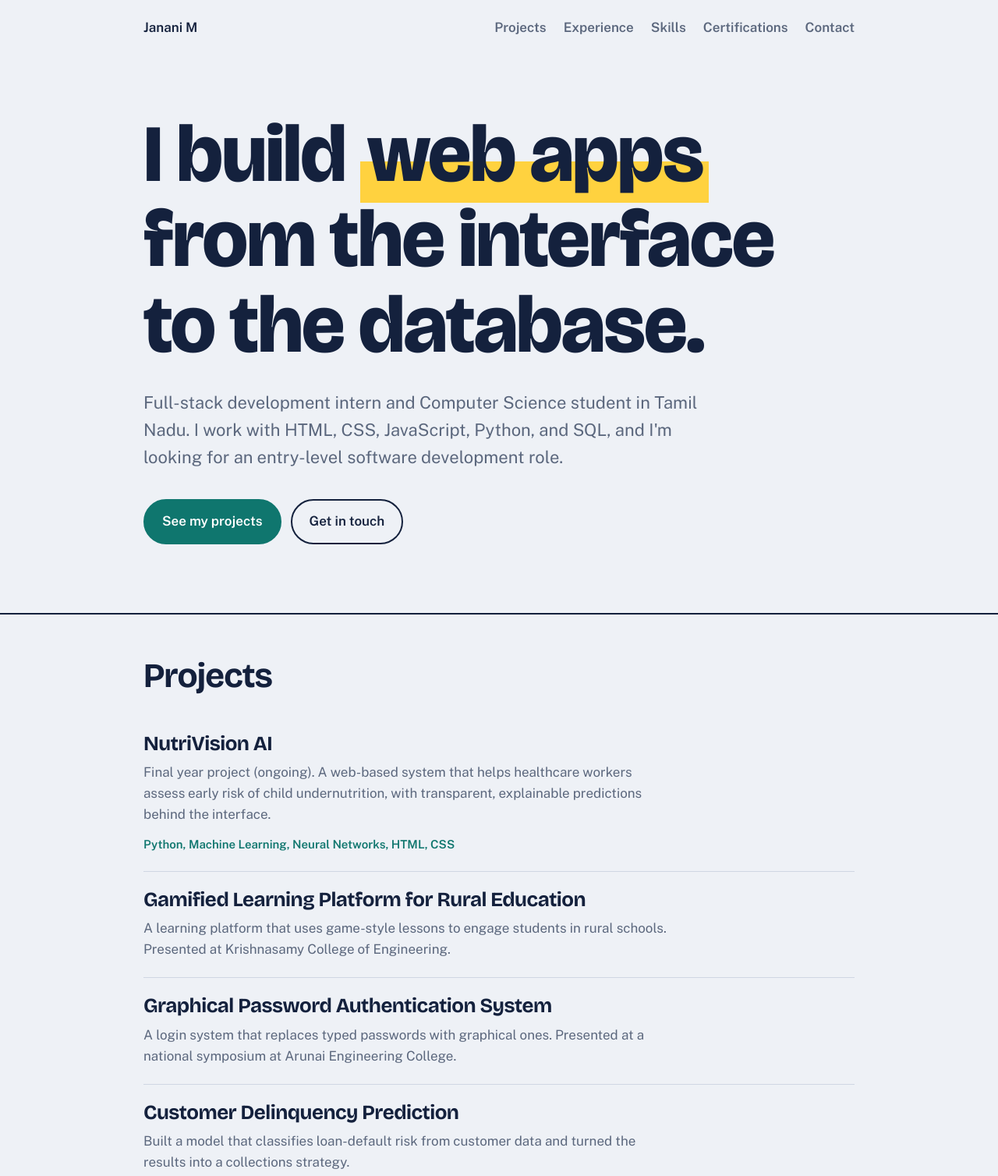
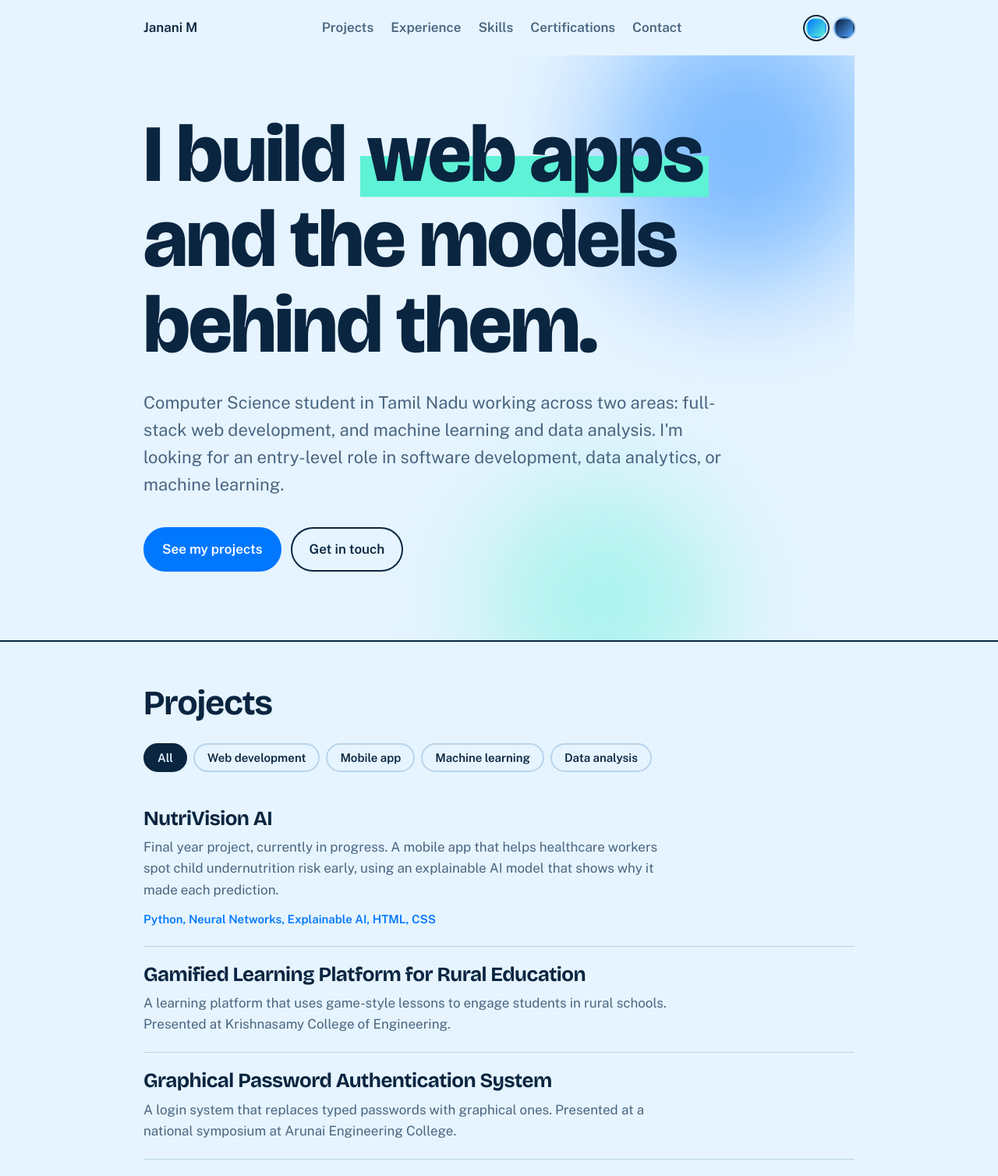
Before and after one commit to janani03500/portfolio, a plain HTML site: page index.html in a window 1280 px wide. Shown: the top 1508 px of the page at 78% size. Drawn offline with nearby package versions, Linux system fonts and the light colour scheme.

Commit message:
Update portfolio landing page to the full modern version with themed layout and project sections

```diff
--- a/index.html
+++ b/index.html
@@ -3,14 +3,17 @@
 <head>
 <meta charset="utf-8">
 <meta name="viewport" content="width=device-width, initial-scale=1, viewport-fit=cover">
-<title>Janani M — Full-Stack Developer</title>
+<title>Janani M — Full-Stack Developer and ML / Data Analyst</title>
 <link rel="preconnect" href="https://fonts.googleapis.com">
 <link href="https://fonts.googleapis.com/css2?family=Bricolage+Grotesque:wght@500;700;800&family=Public+Sans:wght@400;500;600&display=swap" rel="stylesheet">
 <style>
-:root{--bg:#eef1f6;--surface:#fff;--ink:#14213d;--mute:#5b677d;--line:#cfd6e3;--accent:#0f766e;--hl:#ffd23f;--on-accent:#fff;
+:root{--bg:#e6f4ff;--surface:#fff;--ink:#0a2540;--mute:#4a6580;--line:#b9d4ea;--accent:#0077ff;--hl:#5ef2d6;--on-accent:#fff;
 box-sizing:border-box;padding-top:env(safe-area-inset-top,0px);padding-bottom:env(safe-area-inset-bottom,0px);color-scheme:light}
-@media (prefers-color-scheme:dark){:root:not([data-theme="light"]){--bg:#0e1424;--surface:#161e33;--ink:#e8ecf5;--mute:#9aa6bf;--line:#2a3452;--accent:#5eead4;--hl:#ffd23f;--on-accent:#0e1424;color-scheme:dark}}
-:root[data-theme="dark"]{--bg:#0e1424;--surface:#161e33;--ink:#e8ecf5;--mute:#9aa6bf;--line:#2a3452;--accent:#5eead4;--hl:#ffd23f;--on-accent:#0e1424;color-scheme:dark}
+:root[data-theme="ocean"]{--bg:#e6f4ff;--ink:#0a2540;--mute:#4a6580;--line:#b9d4ea;--accent:#0077ff;--hl:#5ef2d6;--on-accent:#fff;color-scheme:light}
+
+
+:root[data-theme="navy"]{--bg:#0b1d3a;--ink:#e8f1ff;--mute:#9db6d8;--line:#25406b;--accent:#4da3ff;--hl:#7dd3fc;--on-accent:#06182f;color-scheme:dark}
+
 html{scroll-padding-top:env(safe-area-inset-top,0px);scroll-behavior:smooth}
 *{box-sizing:border-box}
 body{margin:0;background:var(--bg);color:var(--ink);font:400 17px/1.6 "Public Sans",system-ui,sans-serif}
@@ -48,25 +51,55 @@ section>.wrap>h2{font-size:clamp(30px,5vw,44px);margin-bottom:28px}
 footer{padding:40px 0 56px;color:var(--mute);font-size:15px}
 @media (max-width:600px){.job{grid-template-columns:1fr}.proj{grid-template-columns:1fr}.proj a.go{grid-row:auto;grid-column:1}}
 @media (prefers-reduced-motion:reduce){html{scroll-behavior:auto}}
-ul.plain{list-style:none;margin:0;padding:0}ul.plain li{padding:12px 0;border-bottom:1px solid var(--line)}ul.plain span{color:var(--mute);display:block;font-size:15px}.two{display:grid;grid-template-columns:repeat(auto-fit,minmax(300px,1fr));gap:40px}.two h3{font-size:22px;margin-bottom:8px}</style>
+ul.plain{list-style:none;margin:0;padding:0}ul.plain li{padding:12px 0;border-bottom:1px solid var(--line)}ul.plain span{color:var(--mute);display:block;font-size:15px}.two{display:grid;grid-template-columns:repeat(auto-fit,minmax(300px,1fr));gap:40px}.two h3{font-size:22px;margin-bottom:8px}nav{flex-wrap:wrap;gap:12px}
+.themes{display:flex;gap:10px;align-items:center}
+.themes button{width:26px;height:26px;border-radius:50%;border:2px solid transparent;cursor:pointer;padding:0;box-shadow:0 0 0 2px var(--line)}
+.themes button[aria-pressed="true"]{box-shadow:0 0 0 2px var(--bg),0 0 0 4px var(--ink)}
+.themes button[data-t="ocean"]{background:linear-gradient(135deg,#0077ff,#5ef2d6)}
+
+.themes button[data-t="navy"]{background:linear-gradient(135deg,#0b1d3a,#4da3ff)}
+
+
+.hero{position:relative;isolation:isolate;overflow:hidden}
+.blob{position:absolute;z-index:-1;border-radius:50%;filter:blur(70px);opacity:.45;pointer-events:none}
+.b1{width:340px;height:340px;background:var(--accent);top:-80px;right:-60px;animation:drift1 14s ease-in-out infinite alternate}
+.b2{width:280px;height:280px;background:var(--hl);bottom:-100px;right:22%;animation:drift2 18s ease-in-out infinite alternate}
+@keyframes drift1{to{transform:translate(-120px,90px) scale(1.2)}}
+@keyframes drift2{to{transform:translate(110px,-70px) scale(1.25)}}
+.hero h1 mark{background:linear-gradient(var(--hl),var(--hl)) no-repeat 0 90%/100% 42%;animation:sweep 1.2s .3s ease-out backwards}
+@keyframes sweep{from{background-size:0% 42%}}
+body,nav a,section,.chip,.btn,.proj,.job,ul.plain li,.themes button{transition:background-color .6s,color .6s,border-color .6s,box-shadow .3s}
+.btn:hover,.chip:hover{transform:translateY(-2px)}
+.btn,.chip{transition:transform .2s,background-color .6s,color .6s,border-color .6s}
+@media (prefers-reduced-motion:reduce){.blob,.hero h1 mark{animation:none}*{transition:none!important}}
+</style>
 </head>
 <body>
 <div class="wrap">
-<nav><span>Janani M</span><div><a href="#work">Projects</a><a href="#experience">Experience</a><a href="#skills">Skills</a><a href="#more">Certifications</a><a href="#contact">Contact</a></div></nav>
-<header class="hero">
-<h1>I build <mark>web apps</mark> from the interface to the database.</h1>
-<p>Full-stack development intern and Computer Science student in Tamil Nadu. I work with HTML, CSS, JavaScript, Python, and SQL, and I'm looking for an entry-level software development role.</p>
+<nav><span>Janani M</span><div><a href="#work">Projects</a><a href="#experience">Experience</a><a href="#skills">Skills</a><a href="#more">Certifications</a><a href="#contact">Contact</a></div><div class="themes" role="group" aria-label="Choose a colour theme"><button data-t="ocean" aria-label="Ocean theme" aria-pressed="true"></button><button data-t="navy" aria-label="Navy blue theme" aria-pressed="false"></button></div></nav>
+<header class="hero"><div class="blob b1"></div><div class="blob b2"></div>
+<h1>I build <mark>web apps</mark> and the models behind them.</h1>
+<p>Computer Science student in Tamil Nadu working across two areas: full-stack web development, and machine learning and data analysis. I'm looking for an entry-level role in software development, data analytics, or machine learning.</p>
 <div class="btns"><a class="btn main" href="#work">See my projects</a><a class="btn" href="#contact">Get in touch</a></div>
 </header>
 </div>
 
 <section id="work"><div class="wrap">
 <h2>Projects</h2>
+<div class="chips" role="group" aria-label="Filter projects">
+<button class="chip" aria-pressed="true" data-f="all">All</button>
+<button class="chip" aria-pressed="false" data-f="web">Web development</button>
+<button class="chip" aria-pressed="false" data-f="mobile">Mobile app</button>
+<button class="chip" aria-pressed="false" data-f="ml">Machine learning</button>
+<button class="chip" aria-pressed="false" data-f="data">Data analysis</button>
+</div>
 <div id="list">
-<article class="proj"><h3>NutriVision AI</h3><p>Final year project (ongoing). A web-based system that helps healthcare workers assess early risk of child undernutrition, with transparent, explainable predictions behind the interface.</p><div class="tags">Python, Machine Learning, Neural Networks, HTML, CSS</div></article>
-<article class="proj"><h3>Gamified Learning Platform for Rural Education</h3><p>A learning platform that uses game-style lessons to engage students in rural schools. Presented at Krishnasamy College of Engineering.</p></article>
-<article class="proj"><h3>Graphical Password Authentication System</h3><p>A login system that replaces typed passwords with graphical ones. Presented at a national symposium at Arunai Engineering College.</p></article>
-<article class="proj"><h3>Customer Delinquency Prediction</h3><p>Built a model that classifies loan-default risk from customer data and turned the results into a collections strategy.</p><div class="tags">Python, Pandas, NumPy, Scikit-learn, Excel</div></article>
+<article class="proj" data-c="mobile ml"><h3>NutriVision AI</h3><p>Final year project, currently in progress. A mobile app that helps healthcare workers spot child undernutrition risk early, using an explainable AI model that shows why it made each prediction.</p><div class="tags">Python, Neural Networks, Explainable AI, HTML, CSS</div></article>
+<article class="proj" data-c="web"><h3>Gamified Learning Platform for Rural Education</h3><p>A learning platform that uses game-style lessons to engage students in rural schools. Presented at Krishnasamy College of Engineering.</p></article>
+<article class="proj" data-c="web"><h3>Graphical Password Authentication System</h3><p>A login system that replaces typed passwords with graphical ones. Presented at a national symposium at Arunai Engineering College.</p></article>
+<article class="proj" data-c="ml data"><h3>Customer Delinquency Prediction</h3><p>Profiled customer risk and built a model that classifies loan-default risk, scored with accuracy, precision, recall, F1, and ROC-AUC. Ended with a data-driven collections strategy.</p><div class="tags">Python, Pandas, NumPy, Scikit-learn, Excel</div></article>
+<article class="proj" data-c="ml data"><h3>Air Quality Prediction</h3><p>Analyzed environmental datasets and compared machine-learning models that predict air-quality levels from pollution trends. Presented at a technical conference.</p><div class="tags">Python, Pandas, Matplotlib, Scikit-learn</div></article>
+<article class="proj" data-c="ml"><h3>Movie Recommendation System</h3><p>A collaborative-filtering engine on the MovieLens dataset that personalizes movie suggestions.</p><div class="tags">Python, Pandas, NumPy</div></article>
 </div>
 </div></section>
 
@@ -81,25 +114,27 @@ ul.plain{list-style:none;margin:0;padding:0}ul.plain li{padding:12px 0;border-bo
 <section id="skills"><div class="wrap">
 <h2>Skills</h2>
 <div class="skills">
-<div><h3>Frontend</h3><p>HTML, CSS, JavaScript, UI/UX design, WordPress</p></div>
-<div><h3>Backend and data</h3><p>Python, SQL, Pandas, NumPy, Scikit-learn</p></div>
-<div><h3>Tools</h3><p>Git and GitHub, VS Code, Jupyter Notebook, Excel</p></div>
+<div><h3>Web development</h3><p>HTML, CSS, JavaScript, UI/UX design, WordPress</p></div>
+<div><h3>Machine learning</h3><p>Scikit-learn, neural networks, explainable AI</p></div>
+<div><h3>Data analysis</h3><p>Python, SQL, Pandas, NumPy, Matplotlib, Excel</p></div>
+<div><h3>Tools</h3><p>Git and GitHub, VS Code, Jupyter Notebook</p></div>
 </div>
 </div></section>
 
 <section id="more"><div class="wrap">
 <div class="two">
 <div><h2 style="font-size:30px;margin-bottom:16px">Certifications</h2><ul class="plain">
+<li>Machine Learning, NPTEL <span>In progress</span></li>
+<li>GenAI Powered Data Analytics Job Simulation, Tata (Forage) <span>July 2026</span></li>
 <li>Google Cloud Fundamentals: Core Infrastructure <span>January 2026</span></li>
 <li>Python Programming Fundamentals, Microsoft (Coursera) <span>December 2025</span></li>
 <li>Build a Free Website with WordPress, Coursera <span>August 2025</span></li>
 <li>UI/UX Design, Naan Mudhalvan Scheme <span>Completed</span></li>
-<li>GenAI Powered Data Analytics Job Simulation, Tata (Forage) <span>July 2026</span></li>
 </ul></div>
 <div><h2 style="font-size:30px;margin-bottom:16px">Talks and activities</h2><ul class="plain">
+<li>Air Quality Prediction using AI <span>Technical conference</span></li>
 <li>Graphical Password Authentication System <span>National symposium, Arunai Engineering College</span></li>
 <li>Gamified Learning Platform for Rural Education <span>Krishnasamy College of Engineering</span></li>
-<li>Air Quality Prediction using AI <span>Technical conference</span></li>
 <li>Google Student Ambassador Program <span>Participation certificate, July 2026</span></li>
 </ul></div>
 </div>
@@ -111,5 +146,19 @@ ul.plain{list-style:none;margin:0;padding:0}ul.plain li{padding:12px 0;border-bo
 <p style="color:var(--mute);margin-top:16px">Panruti, Cuddalore, Tamil Nadu &nbsp; <a href="https://github.com/janani03500">GitHub</a> &nbsp; <a href="https://linkedin.com/in/janani-m-2b07b92a3">LinkedIn</a></p>
 <footer>© 2026 Janani M</footer>
 </div></section>
+
+<script>
+(function(){var T=['ocean','navy'],bs=document.querySelectorAll('.themes button');
+function set(t){document.documentElement.setAttribute('data-theme',t);bs.forEach(function(b){b.setAttribute('aria-pressed',b.dataset.t===t)});try{localStorage.setItem('theme',t)}catch(e){}}
+var t=null;try{t=localStorage.getItem('theme')}catch(e){}
+if(T.indexOf(t)<0)t=(window.matchMedia&&matchMedia('(prefers-color-scheme: dark)').matches)?'navy':'ocean';
+set(t);bs.forEach(function(b){b.addEventListener('click',function(){set(b.dataset.t)})});})();
+</script>
+<script>
+document.querySelectorAll('.chip').forEach(function(b){b.addEventListener('click',function(){
+document.querySelectorAll('.chip').forEach(function(c){c.setAttribute('aria-pressed',c===b)});
+var f=b.dataset.f;document.querySelectorAll('.proj').forEach(function(p){p.hidden=!(f==='all'||p.dataset.c.split(' ').indexOf(f)>-1)});
+})});
+</script>
 </body>
 </html>
```
